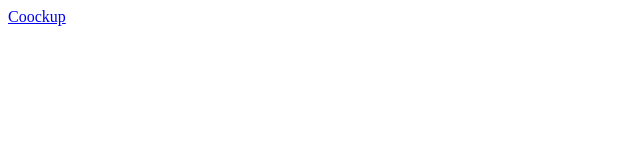
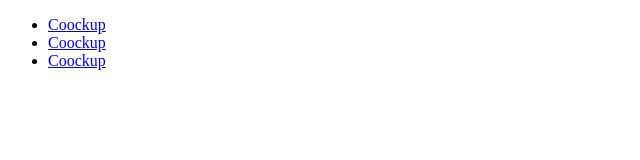
Before and after one commit to junior144000/odin-recipes, a plain HTML site: page index.html in a window 1280 px wide. Shown: the whole page, without its empty margins (0-640 px from the left). Drawn offline with Linux system fonts and the light colour scheme.

Commit message:
ading more recipes i added place holder for recipe so when i have time ill make the actual recipe page and link it

```diff
--- a/index.html
+++ b/index.html
@@ -6,6 +6,10 @@
     <title>Odin-Recipes</title>
 </head>
 <body>
-    <a href="recipes/coockup.html">Coockup</a>
+    <ul>
+        <li><a href="recipes/coockup.html">Coockup</a></li>
+        <li><a href="recipes/coockup.html">Coockup</a></li>
+        <li><a href="recipes/coockup.html">Coockup</a></li>
+    </ul>
 </body>
 </html>
```
